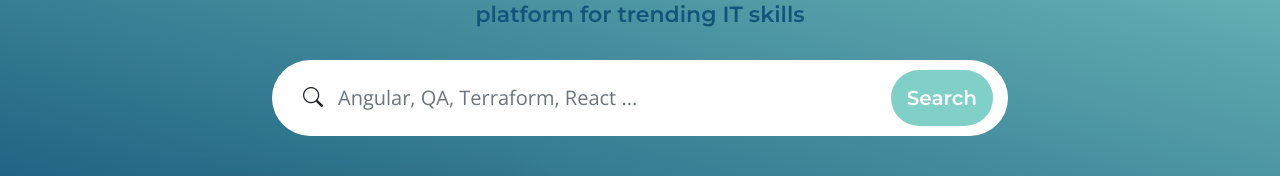
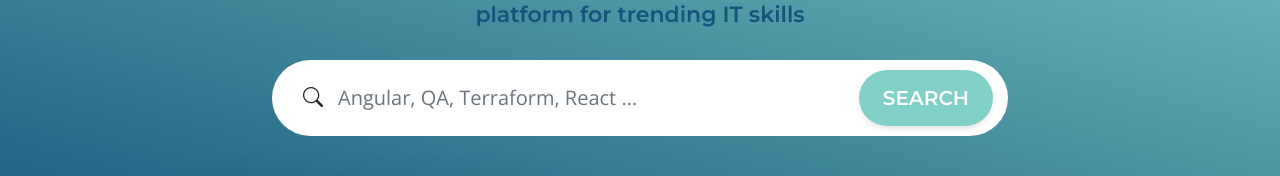
Before and after one commit to Djani-Antova/My_ANgular_Project, an Angular app in the folder interior-forum/: page / in a window 1280 px wide. Shown: the part 456-632 px from the top of the page. Built offline with nearby package versions, Linux system fonts and the light colour scheme.

Commit message:
Update home component

```diff
--- a/interior-forum/src/app/features/home/home.component.css
+++ b/interior-forum/src/app/features/home/home.component.css
@@ -0,0 +1,25 @@
+.btn-primary {
+    background: linear-gradient(to right, #a9e6df, #267c9b, #a9e6df);
+    color: white; /* Text color */
+    text-transform: uppercase; /* Uppercase text */
+    font-size: 0.75rem; /* Smaller font size (text-xs in Tailwind) */
+    font-weight: medium; /* Medium font weight */
+    padding: 0.625rem 1.5rem; /* Padding (pt-2.5 and px-6 in Tailwind) */
+    border: none; /* No border */
+    border-radius: 0.375rem; /* Rounded corners (rounded in Tailwind) */
+    box-shadow: 0 4px 9px -4px rgba(0, 0, 0, 0.2); /* Initial shadow */
+    transition: box-shadow 0.15s ease-in-out; /* Smooth transition for shadow */
+  }
+
+  .btn-primary:hover {
+    box-shadow: 0 8px 9px -4px rgba(0, 0, 0, 0.1), 0 4px 18px 0 rgba(0, 0, 0, 0.2);
+  }
+
+  .btn-primary:focus {
+    outline: none; /* Remove default outline */
+    box-shadow: 0 8px 9px -4px rgba(0, 0, 0, 0.1), 0 4px 18px 0 rgba(0, 0, 0, 0.2);
+  }
+
+  .btn-primary:active {
+    box-shadow: 0 8px 9px -4px rgba(0, 0, 0, 0.1), 0 4px 18px 0 rgba(0, 0, 0, 0.2);
+  }
--- a/interior-forum/src/app/features/home/home.component.html
+++ b/interior-forum/src/app/features/home/home.component.html
@@ -40,6 +40,7 @@
                             <p class="text-white">Topic Listing </p>
                             <p class="text-white">Topic Listing </p>
 
+                            <button type="button" class="btn btn-primary">Go to All Topics</button>
                         </div>
 
                     </div>
```
